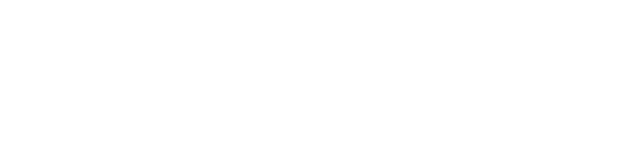
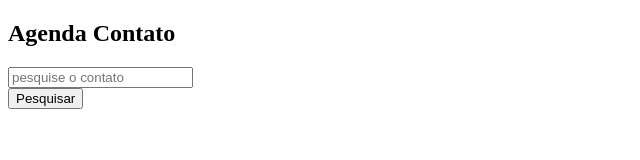
Before and after one commit to tiagobsb84/agenda_contato-javascript, a plain HTML site: page index.html in a window 1280 px wide. Shown: the whole page, without its empty margins (0-640 px from the left). Drawn offline with Linux system fonts and the light colour scheme.

Commit message:
html finalizado

```diff
--- a/index.html
+++ b/index.html
@@ -1,11 +1,25 @@
 <!DOCTYPE html>
-<html lang="en">
+<html lang="pt-BR">
 <head>
     <meta charset="UTF-8">
     <meta name="viewport" content="width=device-width, initial-scale=1.0">
-    <title>Document</title>
+    <title>Agenda Contato</title>
 </head>
 <body>
-
+    <section class="content">
+        <div class="box-title-content">
+            <h2>Agenda Contato</h2>
+        </div>
+        <div class="box-search-content">
+            <input class="input-search-content" type="text" placeholder="pesquise o contato">
+        </div>
+        <div class="box-button-content">
+            <button class="button-search-content">Pesquisar</button>
+        </div>
+    </section>
+    <section class="result-search">
+        <p class="name-result"></p>
+        <p class="phone-result"></p>
+    </section>
 </body>
 </html>
```
